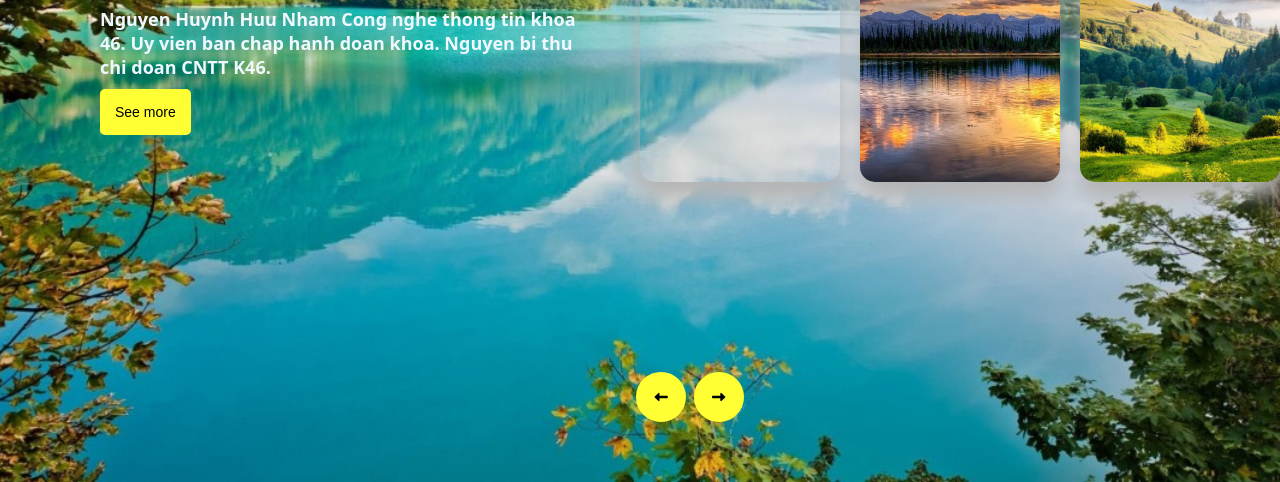
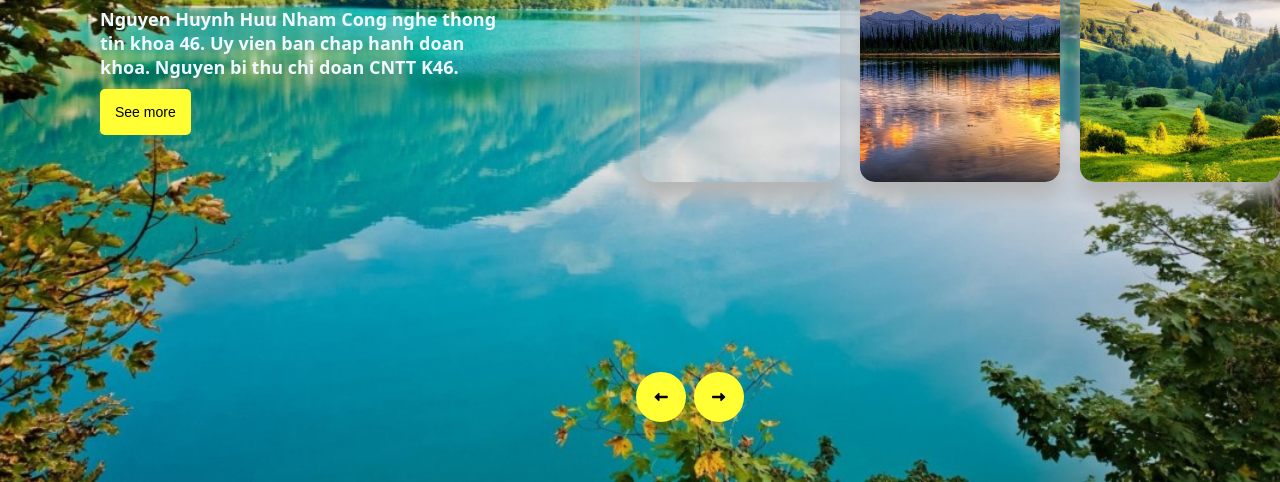
Before and after one commit to hn07/IMG_SLIDER, a plain HTML site: page index.html in a window 1280 px wide. Shown: the part 368-850 px from the top of the page. Drawn offline with Linux system fonts and the light colour scheme.

Commit message:
width 30% content

```diff
--- a/Styles/style.css
+++ b/Styles/style.css
@@ -67,7 +67,7 @@ body{
     left: 150px;
     top: 50%;
     transform: translate(0,-50%);
-    width: 500px;
+    width: 30%;
     text-align: left;
     color: aliceblue;
     display: none;
```
